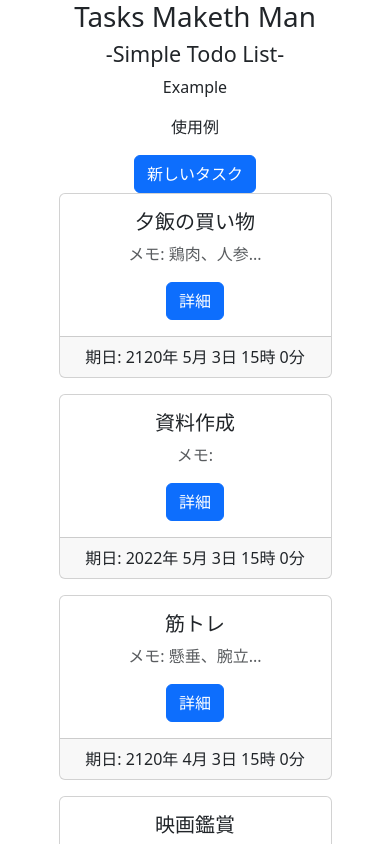
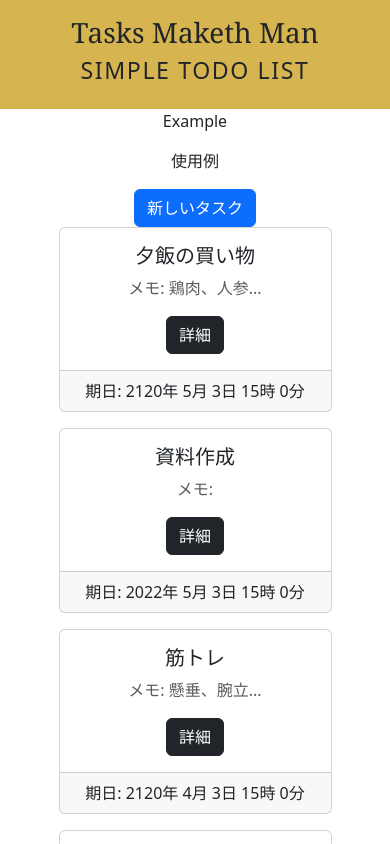
Before and after one commit to syab-syab/Tasks-Maketh-Man, a React (Create React App) app: page /example in a window 390 px wide. Shown: the top 844 px of the page. Built offline with nearby package versions, Linux system fonts and the light colour scheme.

Commit message:
タスク達成度で色変を実装する

```diff
--- a/public/index.html
+++ b/public/index.html
@@ -1,5 +1,5 @@
 <!DOCTYPE html>
-<html lang="en">
+<html lang="ja">
   <head>
     <meta charset="utf-8" />
     <link rel="icon" href="%PUBLIC_URL%/favicon.ico" />
@@ -24,7 +24,7 @@
       work correctly both with client-side routing and a non-root public URL.
       Learn how to configure a non-root public URL by running `npm run build`.
     -->
-    <title>React App</title>
+    <title>Tasks Maketh Man</title>
   </head>
   <body>
     <noscript>You need to enable JavaScript to run this app.</noscript>
--- a/src/App.css
+++ b/src/App.css
@@ -1,13 +1,50 @@
 .App {
   text-align: center;
+  /* color: rgb(214, 180, 79); */
 }
 
+/* 文字色 */
+.green-text-color {
+  /* color: rgb(0, 175, 29); */
+  background-color: rgb(0, 175, 29);
+}
+
+.silver-text-color {
+  /* color: rgb(192, 192, 192); */
+  background-color: rgb(192, 192, 192);
+}
+
+.gold-text-color {
+  /* color: rgb(214, 180, 79); */
+  background-color: rgb(214, 180, 79);
+}
+
+/* Header */
+/* .header {
+
+} */
+
+.main-title {
+  /* color: rgb(230, 180, 34); */
+  /* color: rgb(214, 180, 79); */
+  font-family: Georgia, serif;
+}
+
+.sub-title {
+  /* color: rgb(214, 180, 79); */
+  letter-spacing: 0.2rem;
+}
+
+/* TaskList */
 .task-card {
   width: 25rem;
   margin: 0 1rem 1rem;
 }
 
 @media (max-width: 768px) {
+  .sub-title {
+    letter-spacing: 0.1rem;
+  }
   .task-card {
     width: 70%;
     margin: 0 auto 1;
--- a/src/components/Header.tsx
+++ b/src/components/Header.tsx
@@ -1,12 +1,17 @@
 import React from 'react'
+
+
+// タスクの達成状況によってタイトルの色を変える
+// 緑 → 銀 → 金 の順で変わる
+// ローカルストレージのキーは 'accomplished-task'
 
 const Header = () => {
   return (
-    <div>
+    <div className='py-3 header  gold-text-color'>
       {/* サイト名 */}
-      <h1>Tasks Maketh Man</h1>
+      <h1 className='main-title'>Tasks Maketh Man</h1>
       {/* サブタイトル */}
-      <h4>-Simple Todo List-</h4>
+      <h3 className='sub-title'>SIMPLE TODO LIST</h3>
     </div>
   )
 }
--- a/src/components/Home.tsx
+++ b/src/components/Home.tsx
@@ -143,7 +143,7 @@ const Home = () =>  {
     <div>
       <p>Home</p>
       <div>
-      <Button onClick={handleShow}>新しいタスク</Button>
+      <Button onClick={handleShow} variant="dark" className='mb-3'>New Task</Button>
         <SubmitForm
           inputValue={inputValue}
           dateTimeStates={[year, month, date, hour, minutes]}
--- a/src/components/TaskList.tsx
+++ b/src/components/TaskList.tsx
@@ -45,7 +45,7 @@ const TaskList = (props: Props) => {
         タスクを達成しましたか？
       `)
     if (result) {
-      alert("おめでとう！")
+      alert("達成できてえらい！")
       props.onClick(val.id)
     } else {
       alert("引き続き頑張って！")
@@ -78,7 +78,7 @@ const TaskList = (props: Props) => {
             <Card.Title className="me-auto">{task.content}</Card.Title>
             {/* [ToDo]メモをポップオーバーにする */}
             <Card.Text className="text-muted">メモ: {longSentenceCut(task.memo)}</Card.Text>
-            <Button onClick={() => toggleModal(task)} variant="primary">詳細</Button>
+            <Button onClick={() => toggleModal(task)} variant="dark">詳細</Button>
           </Card.Body>
           {/* tsだと () => method の形にしないとエラーが出る */}
           <Card.Footer>期日: {showDueDate(task.dueDate)}</Card.Footer>
```
